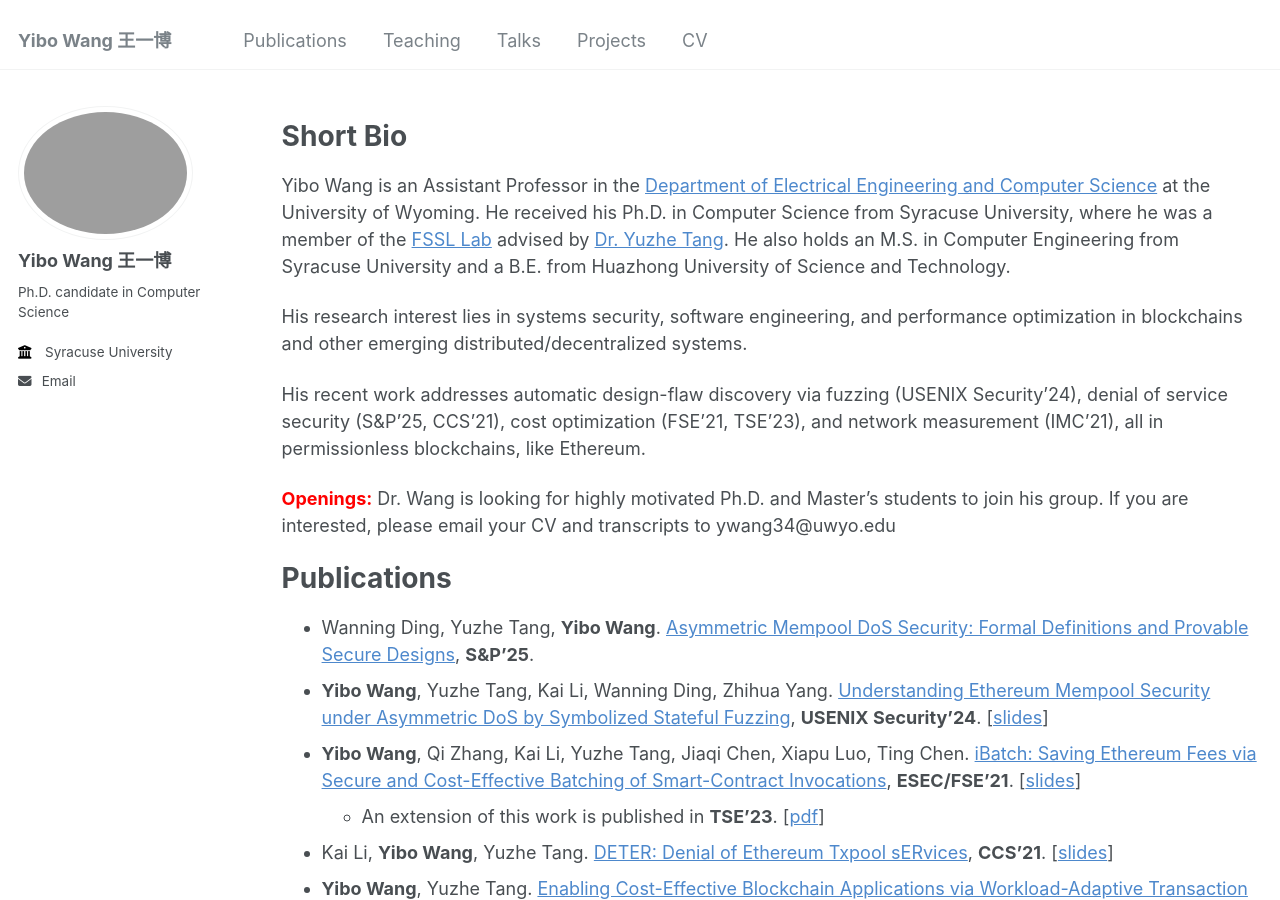
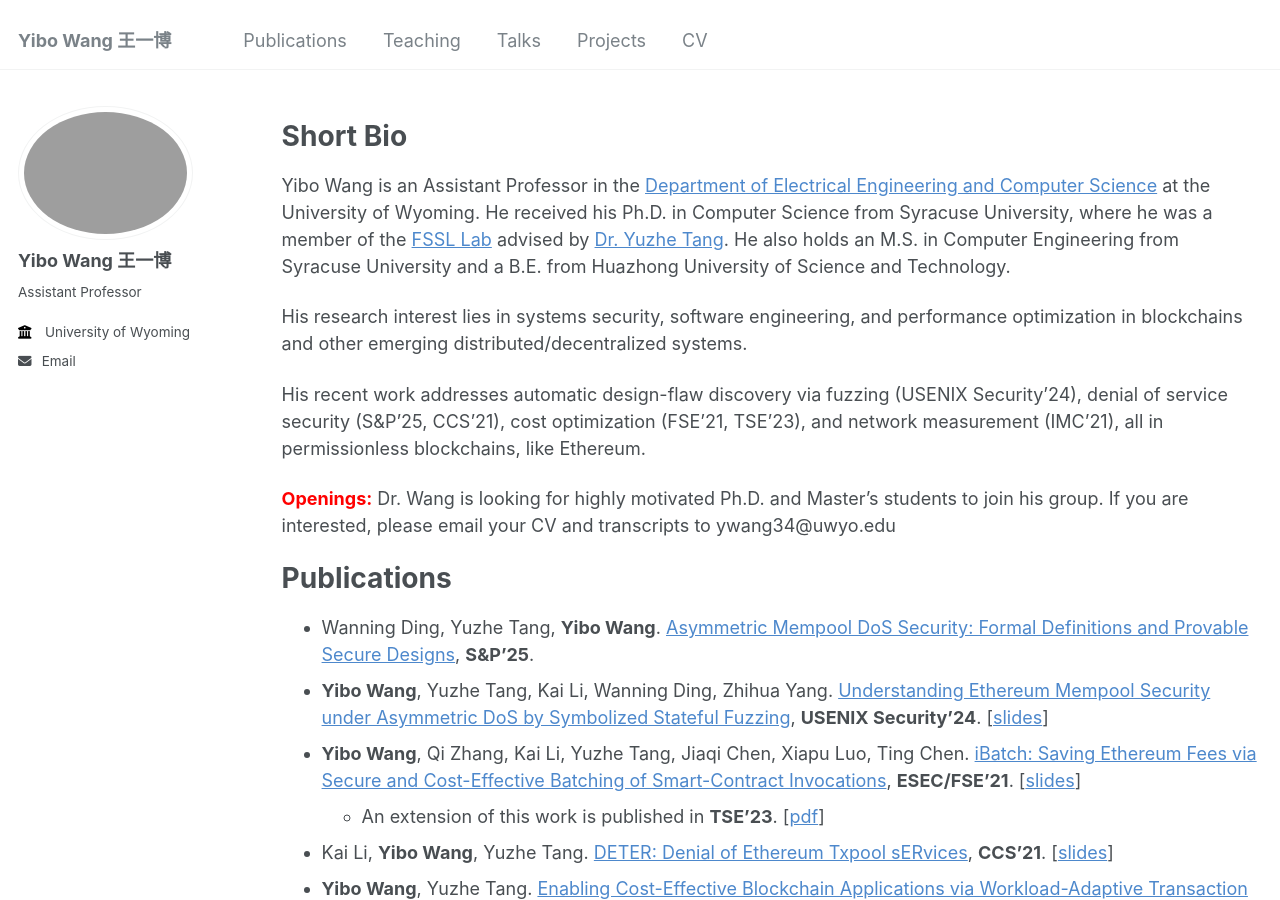
Before and after one commit to wangyibo0308/wangyibo0308.github.io, a Jekyll site: the page built from _pages/about.md, in a window 1280 px wide and 900 px high. Built offline with Jekyll 4.4.1, drawn with Linux system fonts in a browser that asks for light colours.

Commit message:
Update _config.yml

```diff
--- a/_config.yml
+++ b/_config.yml
@@ -24,11 +24,11 @@ author:
   avatar           : "profile.png"
   name             : "Yibo Wang 王一博"
   #pronouns         : # example: "she/her"
-  bio              : "Ph.D. candidate in Computer Science"
+  bio              : "Assistant Professor"
   #location         : "Earth"
-  employer         : "Syracuse University"
+  employer         : "University of Wyoming"
   #uri              : # URL
-  email            : "ywang349@syr.edu"
+  email            : "ywang34@uwyo.edu"
 
   # Academic websites
   #arxiv            : # URL - Update with the correct link to your profile
```
